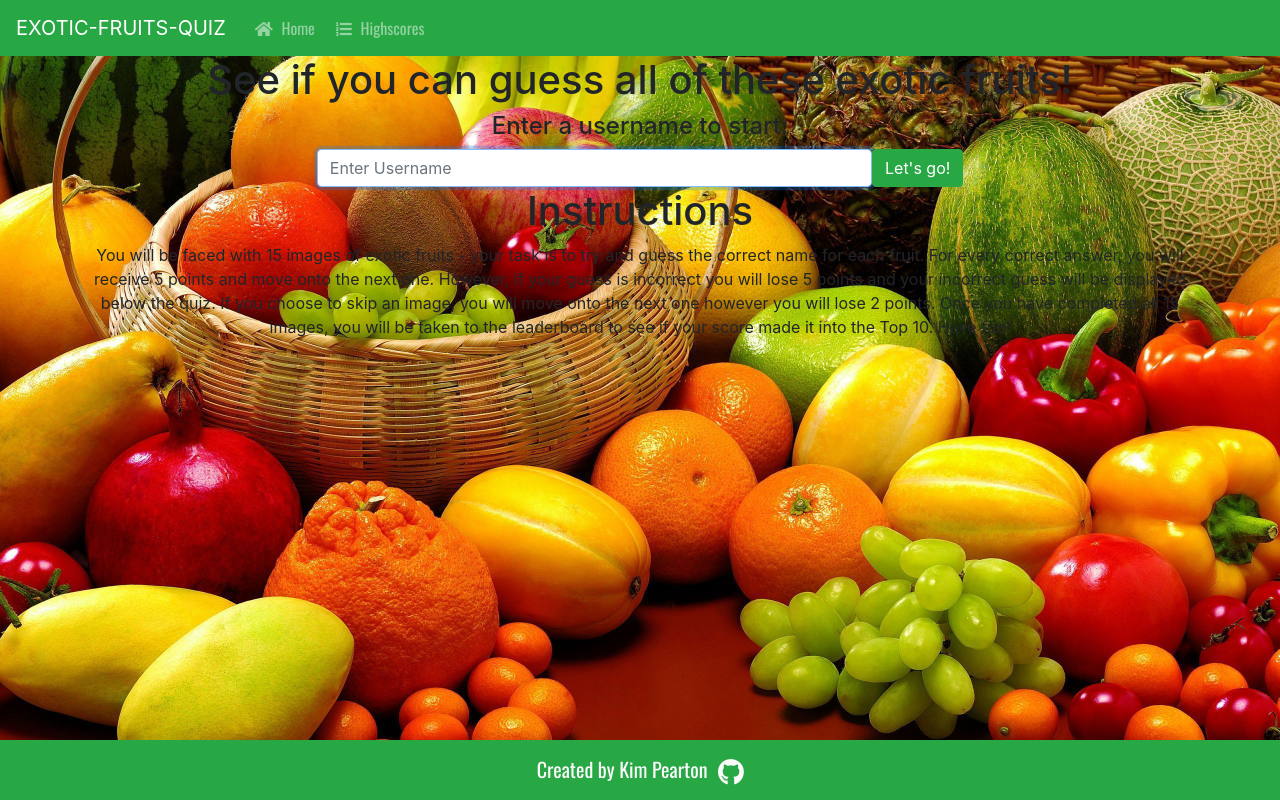
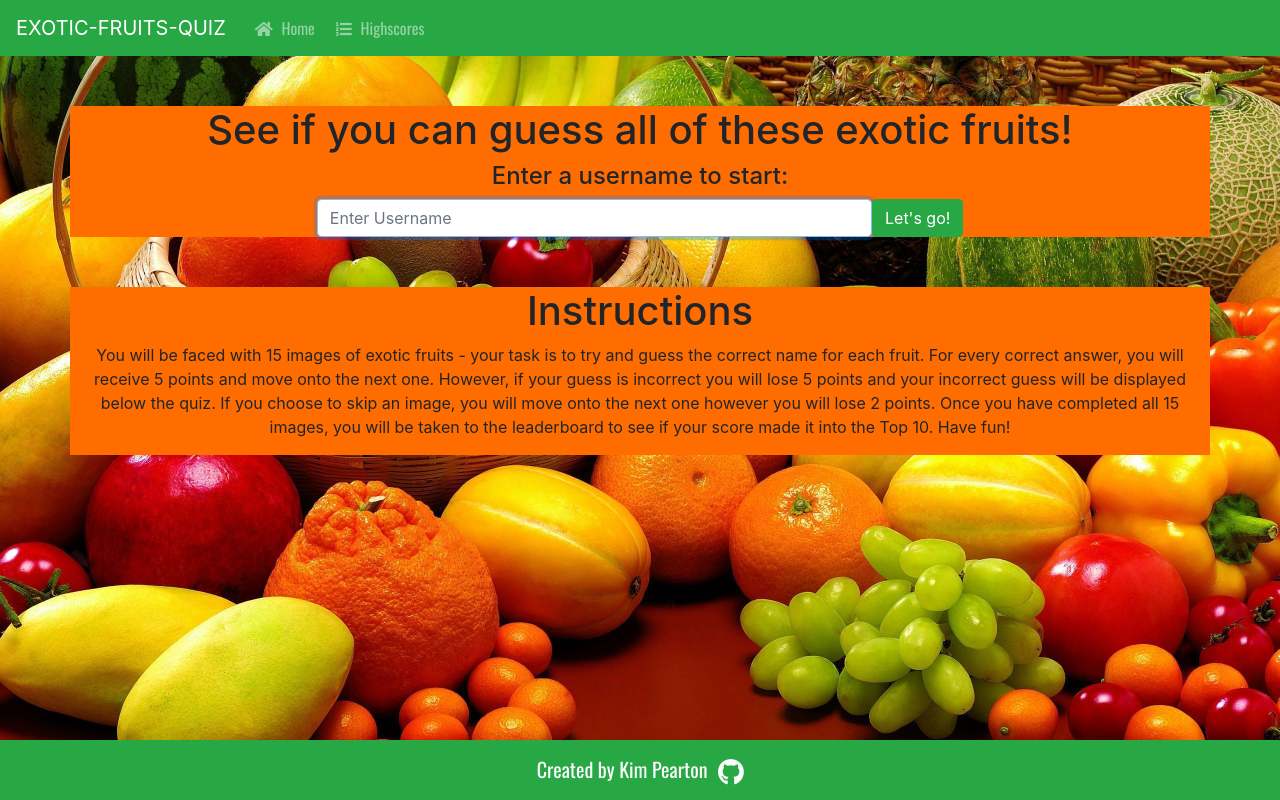
Before and after one commit to Code-Institute-Submissions/quiz, a Flask app: page / in a window 1280 px wide. Run offline with Flask 2, Linux system fonts and the light colour scheme; some libraries are stand-ins or nearby versions; some web fonts are replaced.

Commit message:
Add content-box styles

```diff
--- a/static/css/styles.css
+++ b/static/css/styles.css
@@ -27,6 +27,13 @@ body {
 
 #content {
     padding-bottom: 60px;
+}
+
+
+.content-box {
+    margin-top: 50px;
+    margin-bottom: 50px;
+    background-color: #ff6d00;
 }
 
 /*-- Header Styles --*/
```
